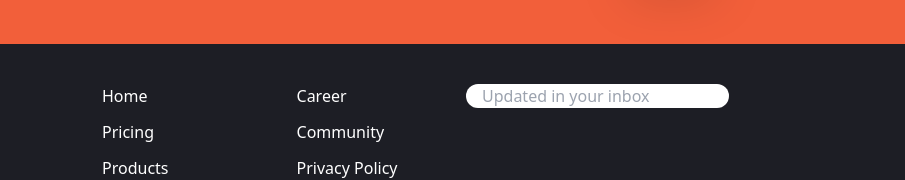
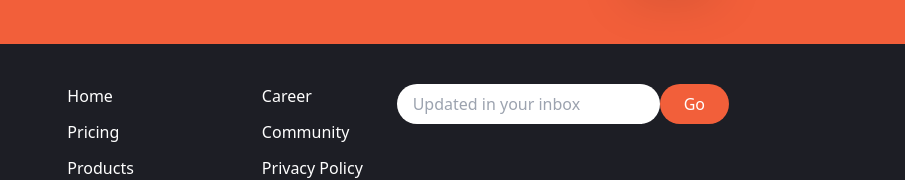
Before and after one commit to Annie-Huang/tailwind-landing-page, a website: page index.html in a window 1280 px wide. Shown: the part 1900-2080 px from the top of the page, 375-1280 px from the left. Drawn offline with Linux system fonts and the light colour scheme.

Commit message:
Add button into the form

```diff
--- a/Note.txt
+++ b/Note.txt
@@ -58,6 +58,7 @@ hidden md:block
     Initially hidden and only show when it get into md size
 
 hover:text-darkGrayishBlue
+focus:outline-none
 
 w-1/2
     Half the wide of the container
--- a/index.html
+++ b/index.html
@@ -359,6 +359,11 @@
                 class="flex-1 px-4 rounded-full focus:outline-none"
                 placeholder="Updated in your inbox"
               />
+              <button
+                class="px-6 py-2 text-white rounded-full bg-brightRed hover:bg-brightRedLight focus:outline-none"
+              >
+                Go
+              </button>
             </div>
           </form>
         </div>
```
